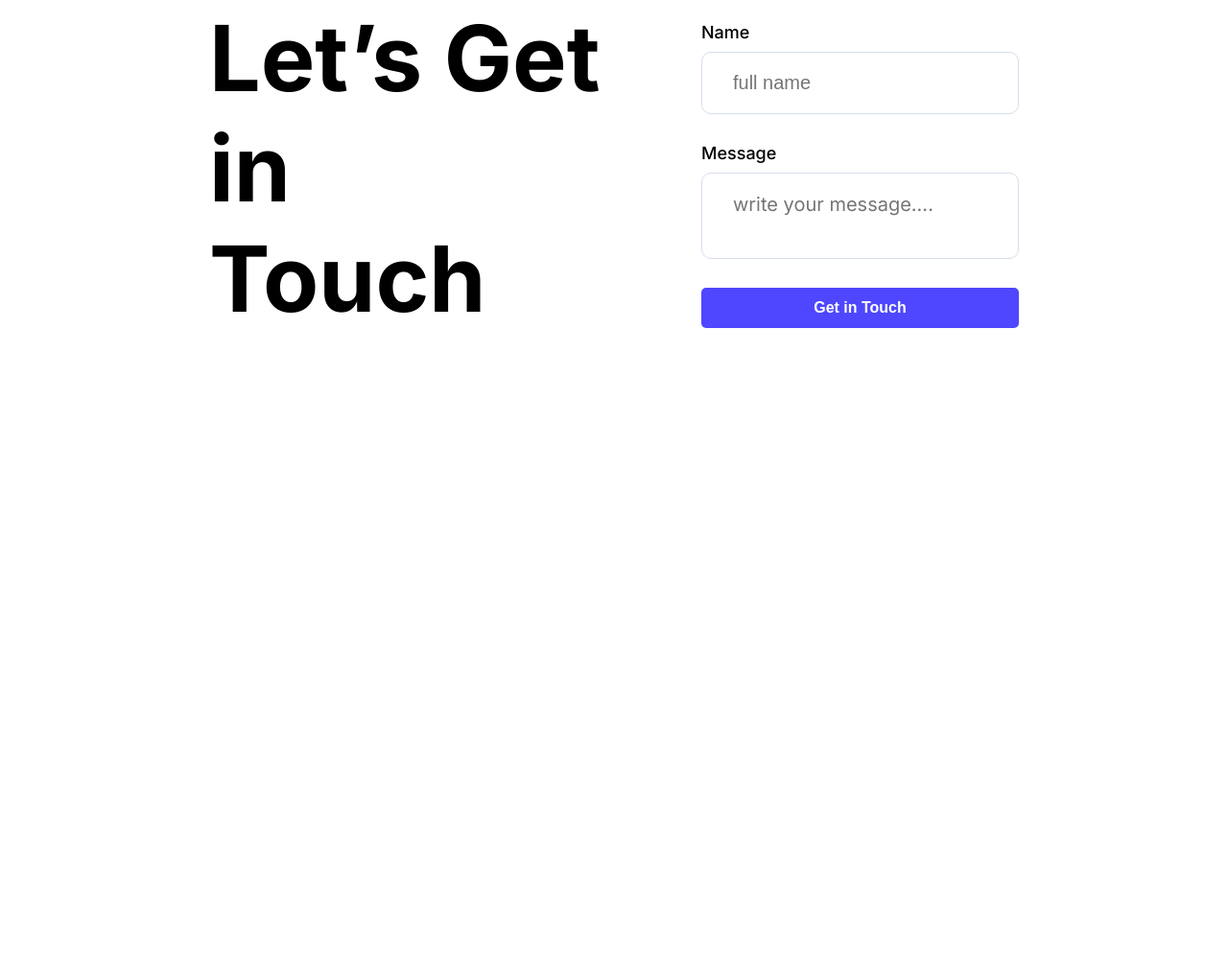
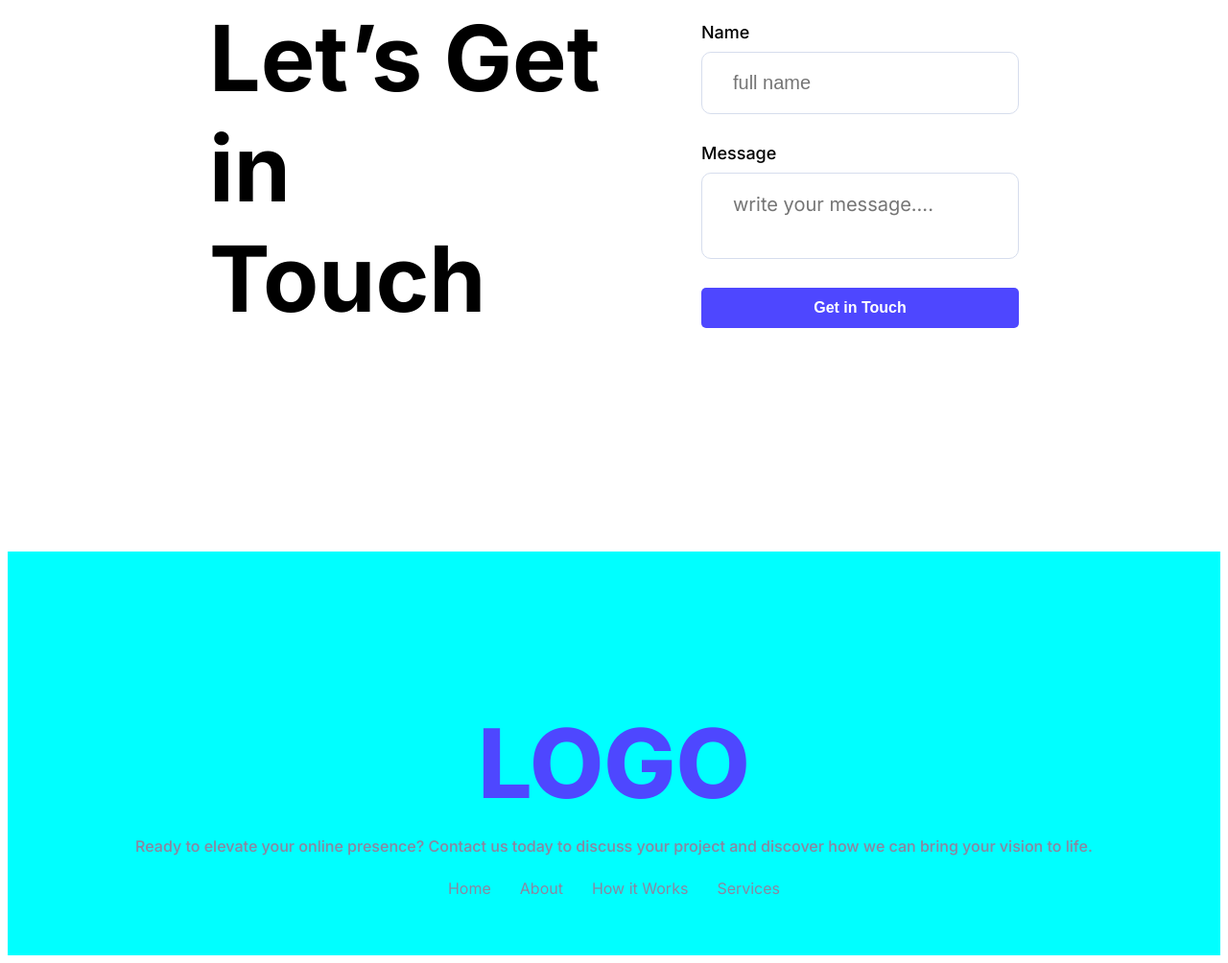
Before and after one commit to shafiullah-sifat/first-assaignment, a plain HTML site: page index.html in a window 1280 px wide. Shown: the part 4100-5104 px from the top of the page at 96% size. Before the commit the page ends 4583 px from the top, so only its background shows below. Drawn offline with Linux system fonts and the light colour scheme.

Commit message:
add final

```diff
--- a/index.html
+++ b/index.html
@@ -166,8 +166,19 @@
 
 
 
-    <footer>
+    <footer class="footer-section inter-normal">
+  <h3 class="footer-logo">LOGO</h3>
+  <p class="footer-subtitle">
+    Ready to elevate your online presence? Contact us today to discuss
+    your project and discover how we can bring your vision to life.
+  </p>
+  <div class="footer-links">
+    <a href="#">Home</a>
+    <a href="#">About</a>
+    <a href="#">How it Works</a>
+    <a href="#">Services</a>
+  </div>
+</footer>
 
-    </footer>
 </body>
 </html>
--- a/styles/assaignment.css
+++ b/styles/assaignment.css
@@ -20,7 +20,10 @@
    border-radius: 5px;
    border: none;
 }
+.button-primary:hover {
+  cursor: pointer;
 
+}
 
 
 
@@ -281,3 +284,43 @@ nav{
   margin-top: 20px;
 
 }
+
+/* footer section */
+
+.footer-section {
+  text-align: center;
+  padding: 60px 40px;
+  background-color: aqua;
+  margin-top: 100px;
+}
+
+.footer-logo {
+  font-size: 100px;
+  font-weight: 800;
+  color: #4E47FF;
+  margin-bottom: 16px;
+}
+
+.footer-subtitle {
+  font-size: 16px;
+  font-weight: 530;
+  color: #8987A1;
+  margin: 0 auto 24px;
+}
+
+.footer-links {
+  display: flex;
+  justify-content: center;
+  gap: 30px;
+}
+
+.footer-links a {
+  font-size: 16px;
+  font-weight: 400;
+  color: #8987A1;
+  text-decoration: none;
+}
+
+.footer-links a:hover {
+  color: #4E47FF;
+}
```
